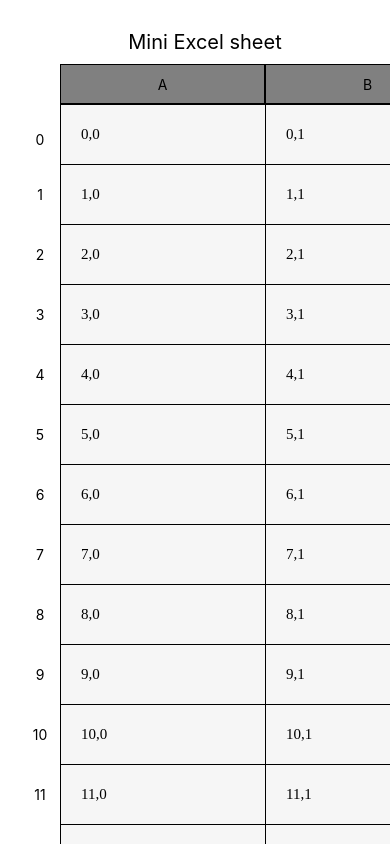
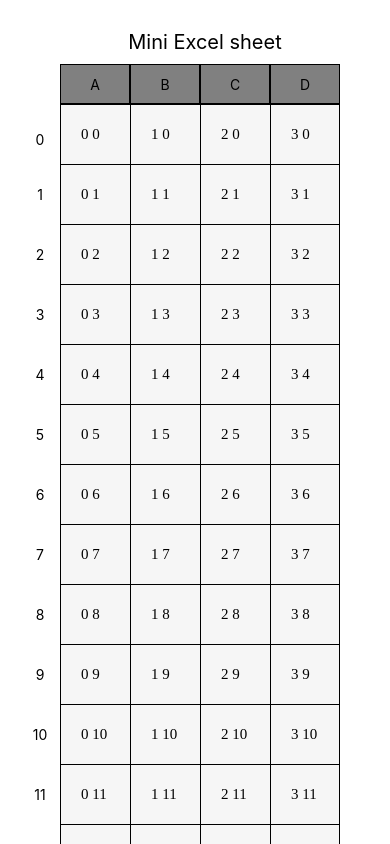
Before and after one commit to shimiljas/MiniExcel, a React Native app: screen / in a window 390 px wide. Built offline with nearby package versions, Linux system fonts and the light colour scheme.

Commit message:
algoritham added

```diff
--- a/src/HomeScreen.js
+++ b/src/HomeScreen.js
@@ -4,7 +4,7 @@ import Table from './component/Table';
 const HomeScreen = () => {
   return (
     <ScrollView style={{flex: 1}}>
-      <Table x={4} y={50} />
+      <Table x={3} y={50} />
     </ScrollView>
   );
 };
--- a/src/component/InputBox.js
+++ b/src/component/InputBox.js
@@ -1,44 +1,102 @@
-import React from 'react';
-import {StyleSheet, TextInput, Text, View} from 'react-native';
-const InputBox = ({
-  onChangeText,
-  value,
-  returnKeyType,
-  x,
-  y,
-  rowData,
-}) => {
-  if (x < 2) {
-    return (
-      <TextInput
-        placeholder={`${y},${x}`}
-        style={[style.continer, !value && {fontSize: 15, opacity: 1}]}
-        onChangeText={text => onChangeText({x, y}, text)}
-        keyboardType={'numeric'}
-        value={value}
-        returnKeyType={returnKeyType ? returnKeyType : 'done'}
-      />
-    );
-  } else {
-    if (x == 2) {
-      return (
-        <View style={[style.containerBox, {borderRightWidth: 0}]}>
-          <Text style={style.text}>
-            {!isNaN(rowData?.[y]?.[2]) ? rowData?.[y]?.[2] : ''}
-          </Text>
-        </View>
-      );
+import React, {useState, useEffect} from 'react';
+import {StyleSheet, TextInput} from 'react-native';
+
+const COLUMNS = ['a', 'A', 'b', 'B', 'c', 'C', 'd', 'D'];
+import { convertion} from '../util';
+
+const InputBox = ({onChangeText, returnKeyType, x, y, rowData}) => {
+  const [text, setText] = useState(rowData?.[y]?.[x]);
+  const [converted, setConverted] = useState('');
+
+  useEffect(() => {
+    convertValue();
+  }, [rowData]);
+
+  const onSubmitEditing = () => {
+    if (text?.length == 0) return;
+    if (!isNaN(text)) {
+      onChangeText({x, y}, text);
+    } else {
+      let splited = text?.split(/([-+*\/])/);
+      if (splited && splited?.length == 0) return;
+      let valid = true;
+      for (let i = 0; i < splited?.length; i++) {
+        if (splited[i].length == 0 && splited[i].length > 3) {
+          valid = false;
+          break;
+        }
+        if (splited[i] == '%' || splited[i] == '/') {
+          valid = false;
+          break;
+        }
+
+        if (
+          splited[i].toLowerCase() != splited[i].toUpperCase() &&
+          splited[i].length == 1
+        ) {
+          valid = false;
+          break;
+        }
+        if (
+          typeof splited[i]?.charAt(0) !== 'string' ||
+          isNaN(splited[i]?.charAt(1) * 1)
+        ) {
+          valid = false;
+          break;
+        }
+        if (
+          splited[i]?.length !== 1 &&
+          !COLUMNS.includes(splited[i].charAt(0))
+        ) {
+          valid = false;
+          break;
+        }
+        if (Number(splited[i].substring(1)) > 50) {
+          valid = false;
+          break;
+        }
+      }
+      if (valid) {
+        if(text) onChangeText({x, y}, text);
+      } else {
+        setText('');
+      }
     }
-    if (x == 3) {
-      return (
-        <View style={style.containerBox}>
-          <Text style={style.text}>
-            {!isNaN(rowData?.[y]?.[3]) ? rowData?.[y]?.[3] : ''}
-          </Text>
-        </View>
-      );
+  };
+
+  const convertValue = () => {
+    if (rowData?.[y]?.[x] && isNaN(rowData?.[y]?.[x])) {
+      let conv = convertion(rowData?.[y]?.[x], rowData);
+      if (conv) {
+        setConverted(conv);
+      } else {
+        setText('');
+      }
     }
-  }
+  };
+  const onFocus = () => {
+    setConverted('');
+    if (rowData?.[y]?.[x]) {
+      setText(rowData?.[y]?.[x]);
+    }
+  };
+  return (
+    <TextInput
+      placeholder={`${x} ${y}`}
+      style={[
+        style.continer,
+        {fontSize: 15, opacity: 1, borderRightWidth: x == 3 ? 1 : 0},
+      ]}
+      onChangeText={text => setText(text)}
+      value={converted?.length > 0 ? converted : text}
+      returnKeyType={returnKeyType ? returnKeyType : 'done'}
+      keyboardType="default"
+      autoCapitalize="characters"
+      onSubmitEditing={onSubmitEditing}
+      onBlur={convertValue}
+      onFocus={onFocus}
+    />
+  );
 };
 const style = StyleSheet.create({
   text: {
@@ -67,6 +125,7 @@ const style = StyleSheet.create({
     alignItems: 'center',
     color: 'black',
     minWidth: 70,
+    maxWidth: 70,
     paddingLeft: 20,
     borderRightWidth: 0,
     borderBottomWidth: 0,
--- a/src/component/Row.js
+++ b/src/component/Row.js
@@ -4,8 +4,8 @@ import InputBox from './InputBox';
 const renderHeader = c => {
   if (c == 0) return 'A';
   if (c == 1) return 'B';
-  if (c == 2) return 'A+B';
-  if (c == 3) return 'A*B';
+  if (c == 2) return 'C';
+  if (c == 3) return 'D';
 };
 const Row = props => {
   const cells = [];
--- a/src/component/Table.js
+++ b/src/component/Table.js
@@ -1,4 +1,3 @@
-
 import React from 'react';
 import {Text, View, StyleSheet} from 'react-native';
 import Row from './Row';
@@ -11,22 +10,61 @@ export default class Table extends React.Component {
     };
   }
 
+
+
   handleChangedCell = ({x, y}, value) => {
-    const modifiedData = Object.assign({}, this.state.data);
+    let modifiedData = Object.assign({}, this.state.data);
     if (!modifiedData[y]) modifiedData[y] = {};
     modifiedData[y][x] = value;
-    if (modifiedData[y][0] && modifiedData[y][1]) {
-      modifiedData[y][2] =
-        Number(modifiedData[y][0]) + Number(modifiedData[y][1]);
-      modifiedData[y][3] =
-        Number(modifiedData[y][0]) * Number(modifiedData[y][1]);
-    }
+    this.setState({data: modifiedData},()=>{
+      console.log(this.state.data)
+    });
+    // if (!isNaN(value)) {
 
-    if (!modifiedData[y][0] || !modifiedData[y][1]) {
-      modifiedData[y][2] = '';
-      modifiedData[y][3] = '';
-    }
-    this.setState({data: modifiedData});
+    // } else {
+    //   let updatedEx = '';
+    //   let columns = value.split(/([-+*\/])/);
+    //   for (let i = 0; i < columns.length; i++) {
+    //     if (!isNaN(columns[i])) {
+    //       updatedEx = updatedEx + columns[i];
+    //     }
+    //     if (columns[i] == '+' || columns[i] == '*') {
+    //       if (updatedEx) {
+    //         updatedEx = updatedEx + columns[i];
+    //       }
+    //     }
+    //     if (
+    //       typeof columns[i]?.charAt(0) == 'string' &&
+    //       !isNaN(columns[i]?.charAt(1) * 1)
+    //     ) {
+    //       if (
+    //         columns[i].charAt(0) == 'a' ||
+    //         columns[i].charAt(0) == 'A' ||
+    //         columns[i].charAt(0) == 'b' ||
+    //         columns[i].charAt(0) == 'B' ||
+    //         columns[i].charAt(0) == 'c' ||
+    //         columns[i].charAt(0) == 'C' ||
+    //         columns[i].charAt(0) == 'd' ||
+    //         columns[i].charAt(0) == 'D'
+    //       ) {
+    //         let col = this.convertString(columns[i].charAt(0));
+    //         let row = Number(columns[i].replace(/^\D+/g, ''));
+    //         if (modifiedData[row] && modifiedData?.[row]?.[col]) {
+    //           updatedEx = updatedEx + modifiedData?.[row]?.[col];
+    //         }
+    //       }
+    //     }
+    //   }
+    //   if (updatedEx) {
+    //     if (updatedEx.endsWith('+') || updatedEx.endsWith('*')) {
+    //       updatedEx = updatedEx.slice(0, -1);
+    //     }
+    //     modifiedData[y][x] = updatedEx;
+    //       this.setState({data: modifiedData},()=>{
+    //         console.log(modifiedData,"modifiedData")
+    //     });
+    //   }
+    // }
   };
 
   render() {
--- /dev/null
+++ b/src/util/index.js
@@ -0,0 +1,74 @@
+export const containsSpecialChars = str => {
+  const specialChars = /[`!@#$%^&()_\-=\[\]{};':"\\|,.<>\/?~]/;
+  return specialChars.test(str);
+};
+
+export const convertString = variable => {
+  if (variable == 'a' || variable == 'A') return 0;
+  if (variable == 'b' || variable == 'B') return 1;
+  if (variable == 'c' || variable == 'C') return 2;
+  if (variable == 'd' || variable == 'D') return 3;
+};
+
+export const findValue = (param, rawData) => {
+  if (!isNaN(param)) {
+    return param;
+  } else if (param == '+' || param == '*') {
+    return param;
+  } else {
+    let colOne = convertString(param.charAt(0));
+    let rowOne = Number(param.replace(/^\D+/g, ''));
+    if (rawData?.[rowOne]?.[colOne]) {
+      return rawData?.[rowOne]?.[colOne];
+    } else {
+      return '';
+    }
+  }
+};
+
+
+export const checkValue = va => {
+  if (va !== '+' && va !== '*' && isNaN(va)) {
+    return false;
+  } else {
+    return true;
+  }
+};
+
+export const doesConvertionCompleted = arr => {
+  let returnValue = true;
+  for (let i = 0; i < arr.length; i++) {
+    if (arr[i] !== '+' && arr[i] !== '*' && isNaN(arr[i])) {
+      returnValue = false;
+    }
+  }
+  return returnValue;
+};
+
+export const convertion = (text, rawData) => {
+  if (text?.length == 0) return;
+  let updatedEx = '';
+  let splited = text.split(/([-+*\/])/);
+  let i = 0;
+  while (true) {
+    let temp = findValue(splited[i], rawData);
+    if (checkValue(temp)) {
+      splited[i] = temp;
+      i++;
+    } else {
+      let tempArray=temp.split(/([-+*\/])/)
+      splited.splice(...[i,1].concat(tempArray))
+      i=0
+    }
+    if (doesConvertionCompleted(splited)) break;
+  }
+  if (splited && splited?.length > 0) {
+    updatedEx = updatedEx + splited.join('');
+  }
+  if (updatedEx) {
+    if (updatedEx.endsWith('+') || updatedEx.endsWith('*')) {
+      updatedEx = updatedEx.slice(0, -1);
+    }
+    return eval(updatedEx).toString();
+  }
+};
```
